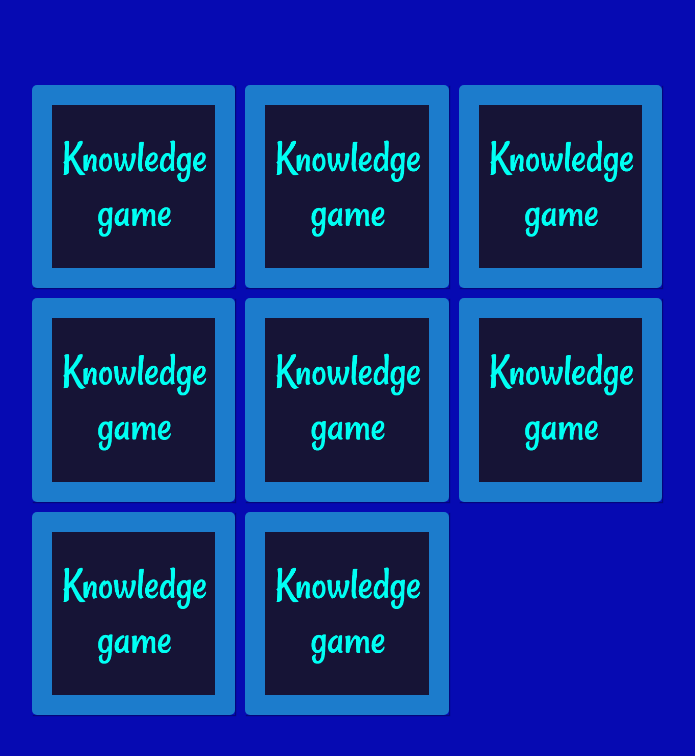
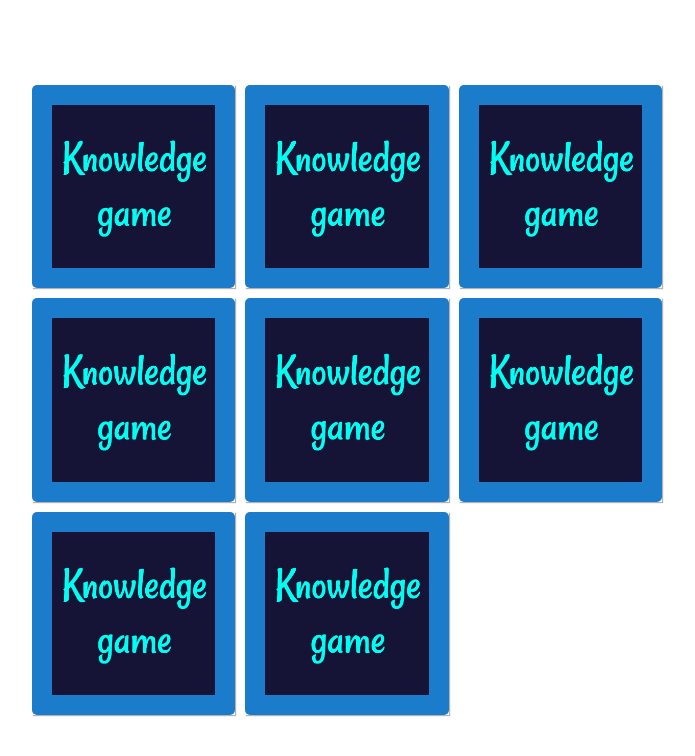
Before and after one commit to marcotterra/jogo-memoria-aula, a plain HTML site: page index.html in a window 1280 px wide. Shown: the whole page, without its empty margins (293-988 px from the left). Drawn offline with Linux system fonts and the light colour scheme.

```diff
--- a/styles.css
+++ b/styles.css
@@ -7,7 +7,7 @@
 body {
   height: 100vh;
   display: flex;
-  background: #060AB2;
+  background-color: #0000 ;
 }
 
 .memory-game {
```
Also changed, not shown: 2 other files.
